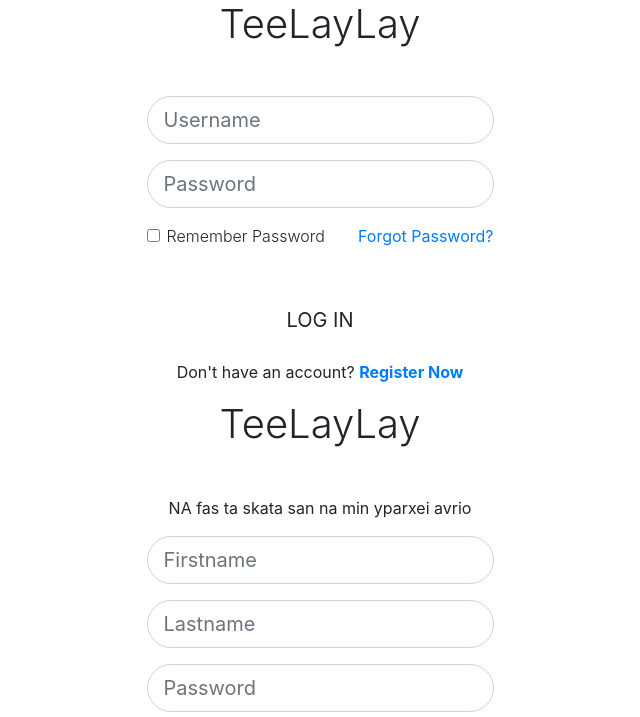
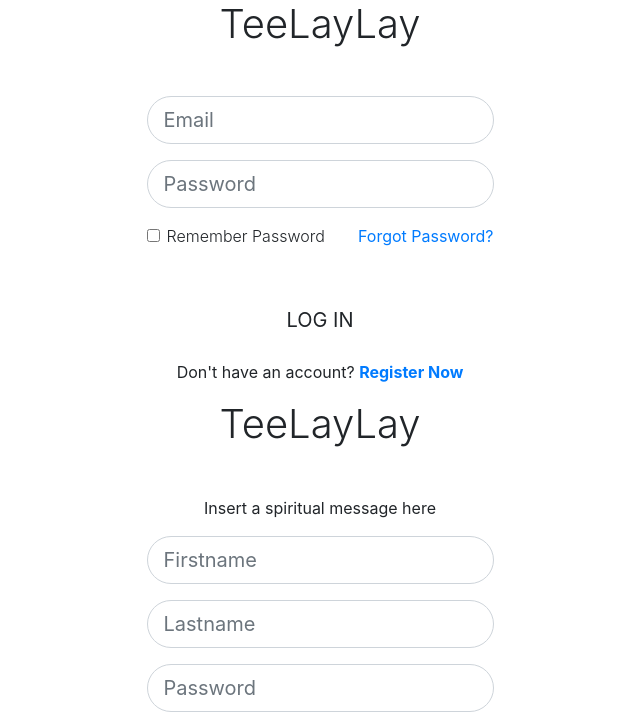
Before and after one commit to FearMyGaze/TeeLayLay.com, a PHP site: page / in a window 1280 px wide. Shown: the top 717 px of the page, without its empty margins (320-960 px from the left). Run offline with PHP 8.4, Linux system fonts and the light colour scheme.

Commit message:
Fix Issue #1

```diff
--- a/index.php
+++ b/index.php
@@ -14,7 +14,7 @@
         <link rel="stylesheet" href="https://cdn.jsdelivr.net/npm/bootstrap@4.5.3/dist/css/bootstrap.min.css" integrity="sha384-TX8t27EcRE3e/ihU7zmQxVncDAy5uIKz4rEkgIXeMed4M0jlfIDPvg6uqKI2xXr2" crossorigin="anonymous">
         <!-- My Css -->
         <link rel="stylesheet" href="Assets/CSS/LogRegStyle.css">
-        <!-- Script tha Hides/Shows the Register Form -->
+        <!-- Script that Hides/Shows the Register Form -->
         <script src="Assets/JS/HideShow.js"></script>
 
         <title>TeeLayLay</title>
@@ -28,7 +28,7 @@
                 <form class="login-form text-center" action="./Assets/PHP/login.php" method="POST">
                     <h1 class="logo mb-5 font-weight-light">TeeLayLay</h1>
                     <div class="form-group">
-                        <input name="email" type="email" class="form-control rounded-pill form-control-lg" placeholder="Username" autocomplete="off" required>
+                        <input name="email" type="email" class="form-control rounded-pill form-control-lg" placeholder="Email" autocomplete="off" required>
                     </div>
                     <div class="form-group">
                         <input name="password" type="password" class="form-control rounded-pill form-control-lg" placeholder="Password" autocomplete="off" required>
@@ -52,7 +52,7 @@
             <div class="d-flex justify-content-center align-items-center login-container">
                 <form class="login-form text-center" action="./Assets/PHP/register.php" method="POST">
                     <h1 class="logo mb-5 font-weight-light">TeeLayLay</h1>
-                    <p>NA fas ta skata san na min yparxei avrio</p>
+                    <p>Insert a spiritual message here</p>
                     <div class="form-group">
                         <input name="firstname" type="text" class="form-control rounded-pill form-control-lg" placeholder="Firstname" autocomplete="off" required>
                     </div>
@@ -98,9 +98,10 @@
             </div>
         </div>
 
-        <!-- Bootstrap Bundle with popper -->
+        <!-- Bootstrap scripts Ver 4.5 -->
         <script src="https://code.jquery.com/jquery-3.5.1.slim.min.js" integrity="sha384-DfXdz2htPH0lsSSs5nCTpuj/zy4C+OGpamoFVy38MVBnE+IbbVYUew+OrCXaRkfj" crossorigin="anonymous"></script>
-        <script src="https://cdn.jsdelivr.net/npm/bootstrap@4.5.3/dist/js/bootstrap.bundle.min.js" integrity="sha384-ho+j7jyWK8fNQe+A12Hb8AhRq26LrZ/JpcUGGOn+Y7RsweNrtN/tE3MoK7ZeZDyx" crossorigin="anonymous"></script>
+        <script src="https://cdn.jsdelivr.net/npm/popper.js@1.16.1/dist/umd/popper.min.js" integrity="sha384-9/reFTGAW83EW2RDu2S0VKaIzap3H66lZH81PoYlFhbGU+6BZp6G7niu735Sk7lN" crossorigin="anonymous"></script>
+        <script src="https://cdn.jsdelivr.net/npm/bootstrap@4.5.3/dist/js/bootstrap.min.js" integrity="sha384-w1Q4orYjBQndcko6MimVbzY0tgp4pWB4lZ7lr30WKz0vr/aWKhXdBNmNb5D92v7s" crossorigin="anonymous"></script>
         <?php
 
             if (isset($_GET["newpwd"])) {
```
